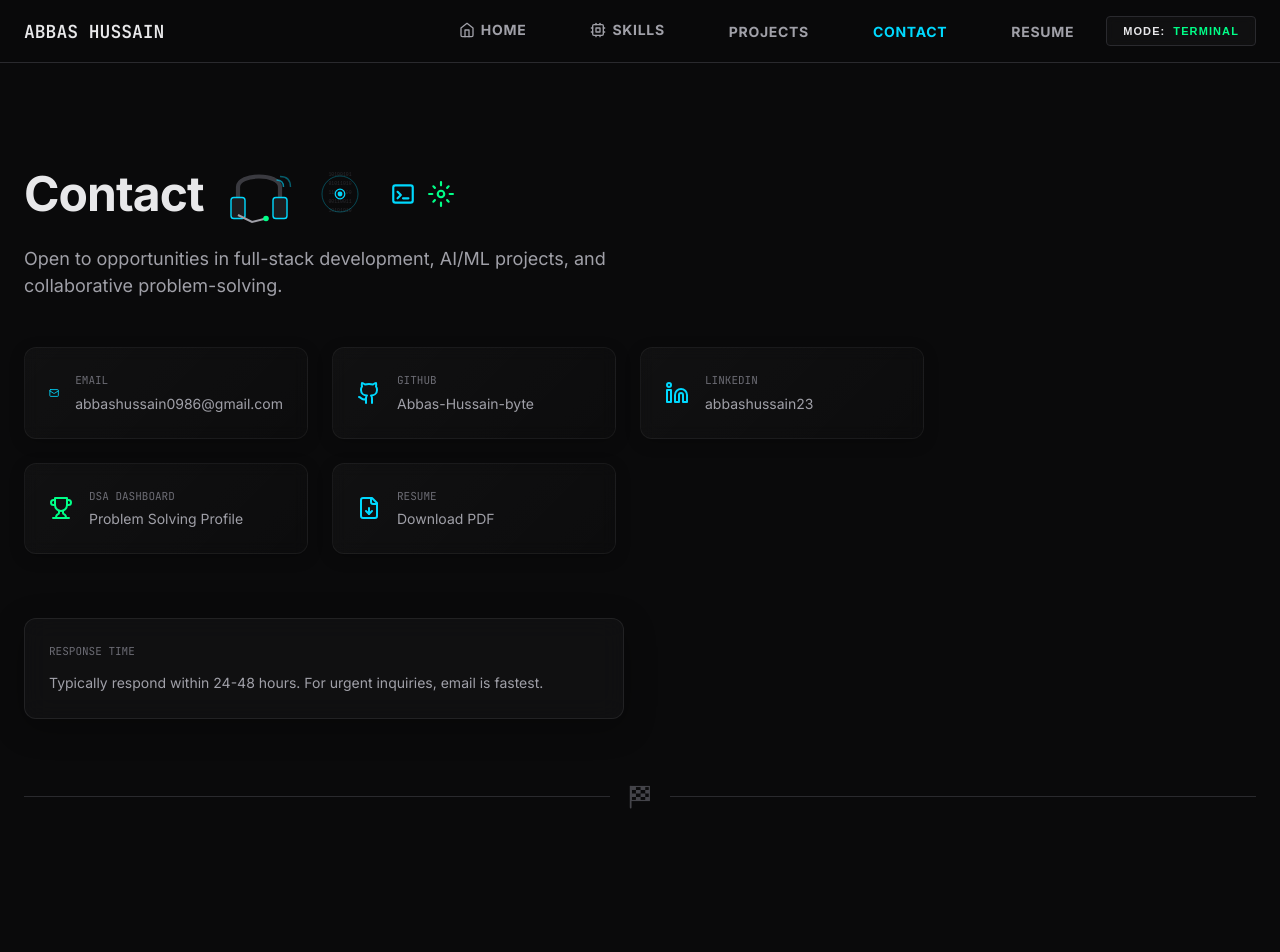
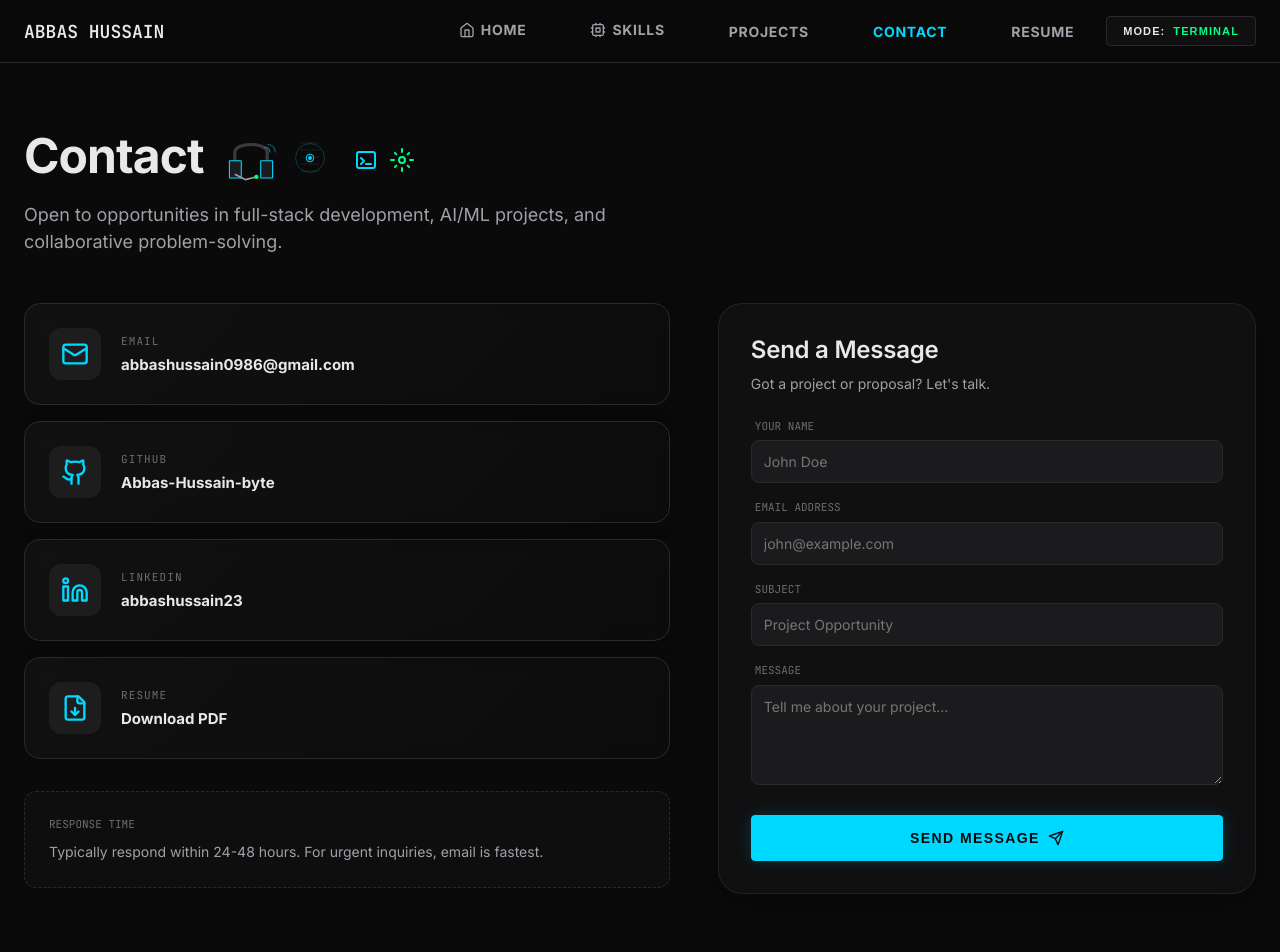
Before and after one commit to Abbas-Hussain-byte/my_portfolio, a React (Vite) app in the folder client/: page /contact in a window 1280 px wide. Shown: the top 952 px of the page. Built offline with nearby package versions, Linux system fonts and the light colour scheme.

Commit message:
added call to action

```diff
--- a/client/src/components/F1Animations.jsx
+++ b/client/src/components/F1Animations.jsx
@@ -174,9 +174,9 @@ export const TeamRadioHeadset = ({ size = 80 }) => (
             {/* Headband */}
             <path d="M20 60 V40 C20 20 80 20 80 40 V60" stroke="var(--border-strong)" strokeWidth="6" strokeLinecap="round" />
 
-            {/* Ear cups */}
-            <rect x="10" y="55" width="20" height="30" rx="4" fill="var(--bg-tertiary)" stroke="var(--accent-primary)" strokeWidth="2" />
-            <rect x="70" y="55" width="20" height="30" rx="4" fill="var(--bg-tertiary)" stroke="var(--accent-primary)" strokeWidth="2" />
+            {/* Ear cups - Sharper/Rectangular */}
+            <rect x="10" y="55" width="22" height="32" rx="1" fill="var(--bg-tertiary)" stroke="var(--accent-primary)" strokeWidth="2" />
+            <rect x="68" y="55" width="22" height="32" rx="1" fill="var(--bg-tertiary)" stroke="var(--accent-primary)" strokeWidth="2" />
 
             {/* Microphone Boom */}
             <path d="M20 80 L40 90 L60 85" stroke="var(--text-secondary)" strokeWidth="3" fill="none" />
--- a/client/src/pages/Contact.jsx
+++ b/client/src/pages/Contact.jsx
@@ -1,5 +1,6 @@
+import { useState } from 'react'
 import { motion } from 'framer-motion'
-import { Mail, Github, Linkedin, FileDown, Trophy } from 'lucide-react'
+import { Mail, Github, Linkedin, FileDown, Trophy, Send } from 'lucide-react'
 import CheckeredFlag from '../components/CheckeredFlag'
 import { Terminal, Gear } from '../components/TechIcons'
 import { TeamRadioHeadset, DataStream } from '../components/F1Animations'
@@ -37,35 +38,67 @@ function Contact() {
                 <div style={{ display: 'flex', alignItems: 'center', gap: '20px', marginBottom: '16px', flexWrap: 'wrap' }}>
                     <motion.h1 variants={itemVariants} style={{ marginBottom: 0 }}>Contact</motion.h1>
 
-                    {/* Animated Graphics */}
-                    <motion.div variants={itemVariants} style={{ display: 'flex', gap: '16px', alignItems: 'center' }}>
-                        <TeamRadioHeadset size={70} />
-                        <DataStream size={60} />
+                    {/* Animated Graphics - Aligned with text */}
+                    <motion.div variants={itemVariants} style={{ display: 'flex', gap: '8px', alignItems: 'center', marginTop: '4px' }}>
+                        <TeamRadioHeadset size={54} />
+                        <DataStream size={48} />
                     </motion.div>
 
                     {/* Static Icons */}
-                    <motion.div variants={itemVariants} style={{ display: 'flex', gap: '12px', opacity: 0.5 }}>
-                        <Terminal size={26} color="var(--accent-primary)" />
-                        <Gear size={26} color="var(--accent-success)" />
+                    <motion.div variants={itemVariants} style={{ display: 'flex', gap: '12px', opacity: 0.5, marginTop: '8px' }}>
+                        <Terminal size={24} color="var(--accent-primary)" />
+                        <Gear size={24} color="var(--accent-success)" />
                     </motion.div>
                 </div>
                 <motion.p variants={itemVariants} style={{ fontSize: '18px', color: 'var(--text-secondary)', maxWidth: '600px', marginBottom: '48px' }}>
                     Open to opportunities in full-stack development, AI/ML projects, and collaborative problem-solving.
                 </motion.p>
 
-                <div style={{
-                    display: 'grid',
-                    gridTemplateColumns: 'repeat(auto-fit, minmax(280px, 1fr))',
-                    gap: '24px',
-                    maxWidth: '900px'
-                }}>
-                    {/* Contact Cards */}
+                <div className="contact-section-layout">
+                    <style>{`
+                        .contact-section-layout {
+                            display: grid;
+                            grid-template-columns: 1fr;
+                            gap: 48px;
+                        }
+                        @media (min-width: 1024px) {
+                            .contact-section-layout {
+                                grid-template-columns: 1.2fr 1fr; /* More space for cards */
+                            }
+                        }
+                        .contact-grid {
+                            display: grid;
+                            grid-template-columns: 1fr;
+                            gap: 16px; /* Reduced gap since they are stacked */
+                        }
+                        /* Removed the 2-column grid for contact cards to ensure email fits */
+
+                        .form-input {
+                            width: 100%;
+                            background: rgba(255, 255, 255, 0.05);
+                            border: 1px solid var(--border-subtle);
+                            padding: 16px;
+                            border-radius: 8px;
+                            color: var(--text-primary);
+                            font-family: inherit;
+                            font-size: 14px;
+                            transition: all 0.2s;
+                            outline: none;
+                        }
+                        .form-input:focus {
+                            border-color: var(--accent-primary);
+                            background: rgba(255, 255, 255, 0.08);
+                        }
+                    `}</style>
+
+                    {/* Left Column: Contact Methods */}
+                    <div>
+                        <div className="contact-grid">
                             {[
                                 { href: "mailto:abbashussain0986@gmail.com", icon: Mail, label: "EMAIL", value: "abbashussain0986@gmail.com", color: "var(--accent-primary)" },
                                 { href: "https://github.com/Abbas-Hussain-byte", icon: Github, label: "GITHUB", value: "Abbas-Hussain-byte", color: "var(--accent-primary)" },
                                 { href: "https://www.linkedin.com/in/abbashussain23/", icon: Linkedin, label: "LINKEDIN", value: "abbashussain23", color: "var(--accent-primary)" },
-                        { href: "https://smartinterviews.in/profile/abbas_hussain", icon: Trophy, label: "DSA DASHBOARD", value: "Problem Solving Profile", color: "var(--accent-success)" },
-                        { href: resumePdf, icon: FileDown, label: "RESUME", value: "Download PDF", color: "var(--accent-primary)", download: "Abbas_Hussain_Resume" }
+                                { href: resumePdf, icon: FileDown, label: "RESUME", value: "Download PDF", color: "var(--accent-primary)", download: "Abbas_Hussain_Resume" },
                             ].map((item, index) => (
                                 <motion.a
                                     key={index}
@@ -78,21 +111,45 @@ function Contact() {
                                     style={{
                                         display: 'flex',
                                         alignItems: 'center',
-                                gap: '16px',
+                                        gap: '20px',
                                         padding: '24px',
                                         textDecoration: 'none',
-                                borderRadius: '12px',
-                                transition: 'transform 0.2s, border-color 0.2s',
+                                        borderRadius: '16px',
+                                        transition: 'all 0.3s ease',
+                                        border: '1px solid var(--border-subtle)',
+                                        minWidth: 0
                                     }}
-                            whileHover={{ scale: 1.02, borderColor: 'var(--accent-primary)' }}
+                                    whileHover={{
+                                        scale: 1.03,
+                                        borderColor: item.color,
+                                        boxShadow: `0 0 20px -5px ${item.color}40`,
+                                        background: 'rgba(255,255,255,0.03)'
+                                    }}
                                     whileTap={{ scale: 0.98 }}
                                 >
-                            <item.icon size={24} color={item.color} />
-                            <div>
-                                <div className="mono" style={{ fontSize: '11px', color: 'var(--text-tertiary)', marginBottom: '4px' }}>
+                                    <div style={{
+                                        padding: '12px',
+                                        background: 'rgba(255,255,255,0.05)',
+                                        borderRadius: '12px',
+                                        display: 'flex',
+                                        alignItems: 'center',
+                                        justifyContent: 'center',
+                                        flexShrink: 0
+                                    }}>
+                                        <item.icon size={28} color={item.color} />
+                                    </div>
+                                    <div style={{ minWidth: 0, flex: 1 }}>
+                                        <div className="mono" style={{ fontSize: '11px', color: 'var(--text-tertiary)', marginBottom: '4px', letterSpacing: '0.1em' }}>
                                             {item.label}
                                         </div>
-                                <div style={{ fontSize: '14px', color: 'var(--text-secondary)', fontWeight: 500 }}>
+                                        <div style={{
+                                            fontSize: '15px',
+                                            color: 'var(--text-primary)',
+                                            fontWeight: 700,
+                                            /* IMPROVED VISIBILITY STYLE */
+                                            wordBreak: 'break-all',
+                                            lineHeight: '1.4'
+                                        }} title={item.value}>
                                             {item.value}
                                         </div>
                                     </div>
@@ -100,24 +157,38 @@ function Contact() {
                             ))}
                         </div>
 
-                {/* Additional Info */}
+                        {/* Response Time Info */}
                         <motion.div
                             variants={itemVariants}
-                    className="glass-panel"
                             style={{
-                        marginTop: '64px',
+                                marginTop: '32px',
                                 padding: '24px',
+                                background: 'rgba(255,255,255,0.02)',
                                 borderRadius: '12px',
-                        maxWidth: '600px'
+                                border: '1px dashed var(--border-subtle)'
                             }}
                         >
-                    <div className="mono" style={{ fontSize: '11px', color: 'var(--text-tertiary)', marginBottom: '12px' }}>
+                            <div className="mono" style={{ fontSize: '11px', color: 'var(--text-tertiary)', marginBottom: '8px' }}>
                                 RESPONSE TIME
                             </div>
                             <p style={{ fontSize: '14px', color: 'var(--text-secondary)', lineHeight: '1.6' }}>
                                 Typically respond within 24-48 hours. For urgent inquiries, email is fastest.
                             </p>
                         </motion.div>
+                    </div>
+
+                    {/* Right Column: Contact Form */}
+                    <motion.div variants={itemVariants}>
+                        <div className="glass-panel" style={{ padding: '32px', borderRadius: '24px', height: '100%' }}>
+                            <div style={{ marginBottom: '24px' }}>
+                                <h2 style={{ fontSize: '24px', marginBottom: '8px' }}>Send a Message</h2>
+                                <p style={{ color: 'var(--text-secondary)', fontSize: '14px' }}>Got a project or proposal? Let's talk.</p>
+                            </div>
+
+                            <ContactForm />
+                        </div>
+                    </motion.div>
+                </div>
 
                 {/* Checkered Flag Divider */}
                 <motion.div variants={itemVariants} className="section-divider" style={{ marginTop: '64px' }}>
@@ -130,4 +201,88 @@ function Contact() {
     )
 }
 
+function ContactForm() {
+    const [status, setStatus] = useState("");
+
+    const handleSubmit = async (e) => {
+        e.preventDefault();
+        setStatus("sending");
+        const formData = new FormData(e.target);
+
+        // IMPORTANT: User needs to get their own access key from https://web3forms.com/
+        formData.append("access_key", "adbbac50-4397-4fff-b74c-45b0477ed49f");
+
+        try {
+            const response = await fetch("https://api.web3forms.com/submit", {
+                method: "POST",
+                body: formData
+            });
+
+            const data = await response.json();
+
+            if (data.success) {
+                setStatus("success");
+                e.target.reset();
+            } else {
+                setStatus("error");
+            }
+        } catch (err) {
+            setStatus("error");
+        }
+    };
+
+    return (
+        <form onSubmit={handleSubmit} style={{ display: 'flex', flexDirection: 'column', gap: '16px' }}>
+
+            <div>
+                <label className="mono" style={{ display: 'block', fontSize: '11px', color: 'var(--text-tertiary)', marginBottom: '6px', marginLeft: '4px' }}>YOUR NAME</label>
+                <input required name="name" type="text" className="form-input" placeholder="John Doe" style={{ padding: '12px' }} />
+            </div>
+
+            <div>
+                <label className="mono" style={{ display: 'block', fontSize: '11px', color: 'var(--text-tertiary)', marginBottom: '6px', marginLeft: '4px' }}>EMAIL ADDRESS</label>
+                <input required name="email" type="email" className="form-input" placeholder="john@example.com" style={{ padding: '12px' }} />
+            </div>
+
+            <div>
+                <label className="mono" style={{ display: 'block', fontSize: '11px', color: 'var(--text-tertiary)', marginBottom: '6px', marginLeft: '4px' }}>SUBJECT</label>
+                <input required name="subject" type="text" className="form-input" placeholder="Project Opportunity" style={{ padding: '12px' }} />
+            </div>
+
+            <div>
+                <label className="mono" style={{ display: 'block', fontSize: '11px', color: 'var(--text-tertiary)', marginBottom: '6px', marginLeft: '4px' }}>MESSAGE</label>
+                <textarea required name="message" rows="4" className="form-input" style={{ resize: 'vertical', minHeight: '100px', padding: '12px' }} placeholder="Tell me about your project..."></textarea>
+            </div>
+
+            <motion.button
+                disabled={status === "sending" || status === "success"}
+                type="submit"
+                className="btn btn-primary"
+                style={{
+                    width: '100%',
+                    justifyContent: 'center',
+                    marginTop: '8px',
+                    opacity: status === "sending" ? 0.7 : 1,
+                    cursor: status === "sending" ? "wait" : "pointer"
+                }}
+                whileHover={{ scale: status === "success" ? 1 : 1.02 }}
+                whileTap={{ scale: 0.98 }}
+            >
+                {status === "sending" ? "Sending..." : status === "success" ? "Message Sent!" : <>Send Message <Send size={16} /></>}
+            </motion.button>
+
+            {status === "success" && (
+                <p style={{ color: 'var(--accent-success)', fontSize: '13px', textAlign: 'center', marginTop: '8px' }}>
+                    Thanks! I'll get back to you soon.
+                </p>
+            )}
+            {status === "error" && (
+                <p style={{ color: 'var(--accent-critical)', fontSize: '13px', textAlign: 'center', marginTop: '8px' }}>
+                    Something went wrong. Please try again or email me directly.
+                </p>
+            )}
+        </form>
+    );
+}
+
 export default Contact
--- a/client/src/styles/global.css
+++ b/client/src/styles/global.css
@@ -146,7 +146,7 @@ h3 {
 }
 
 .section {
-  padding: var(--spacing-2xl) 0;
+  padding: 64px 0;
 }
 
 /* === Links === */
```
Lines whose indentation alone changed are shown as unchanged.
